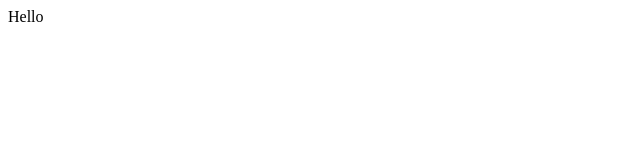
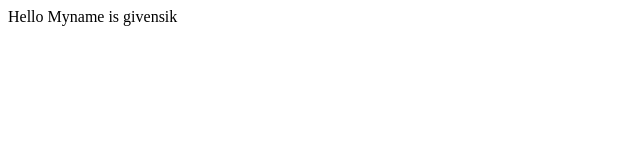
Before and after one commit to make-s0me-noise/front-test, a React (Create React App) app in the folder front-test/: page / in a window 1280 px wide. Shown: the top 160 px of the page, without its empty margins (0-640 px from the left). Built offline with nearby package versions, Linux system fonts and the light colour scheme.

Commit message:
2022/5/22 givensik 2

```diff
--- a/front-test/src/App.js
+++ b/front-test/src/App.js
@@ -2,7 +2,7 @@
 function App() {
   return (
     <div>
-      Hello
+      Hello Myname is givensik
     </div>
   );
 }
```
